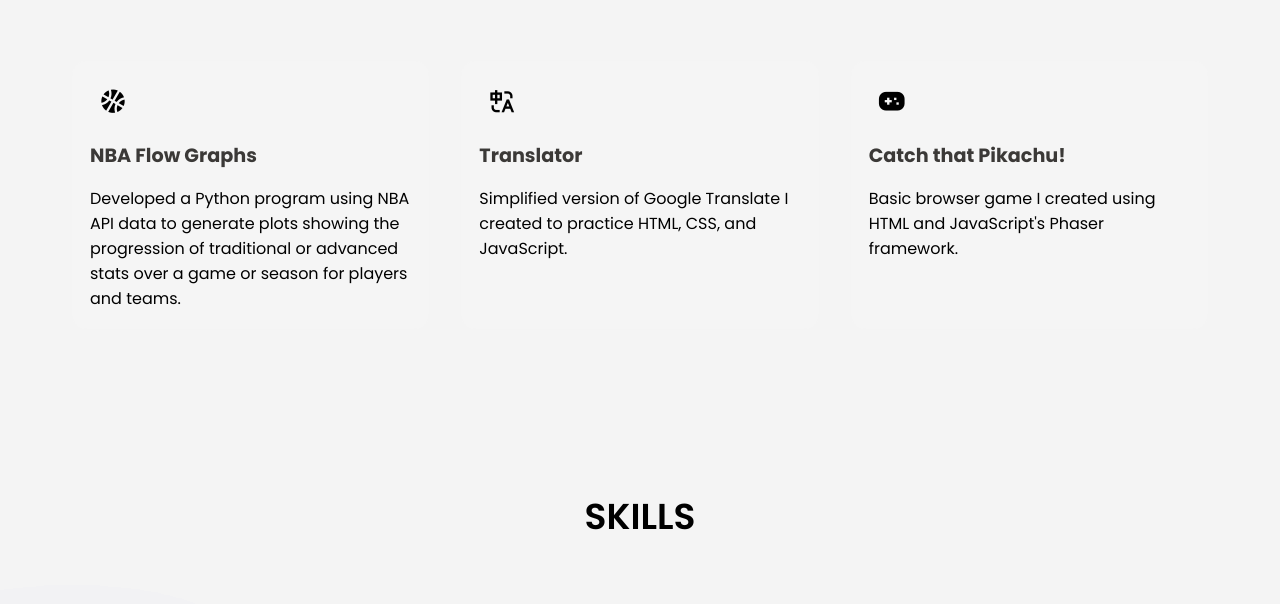
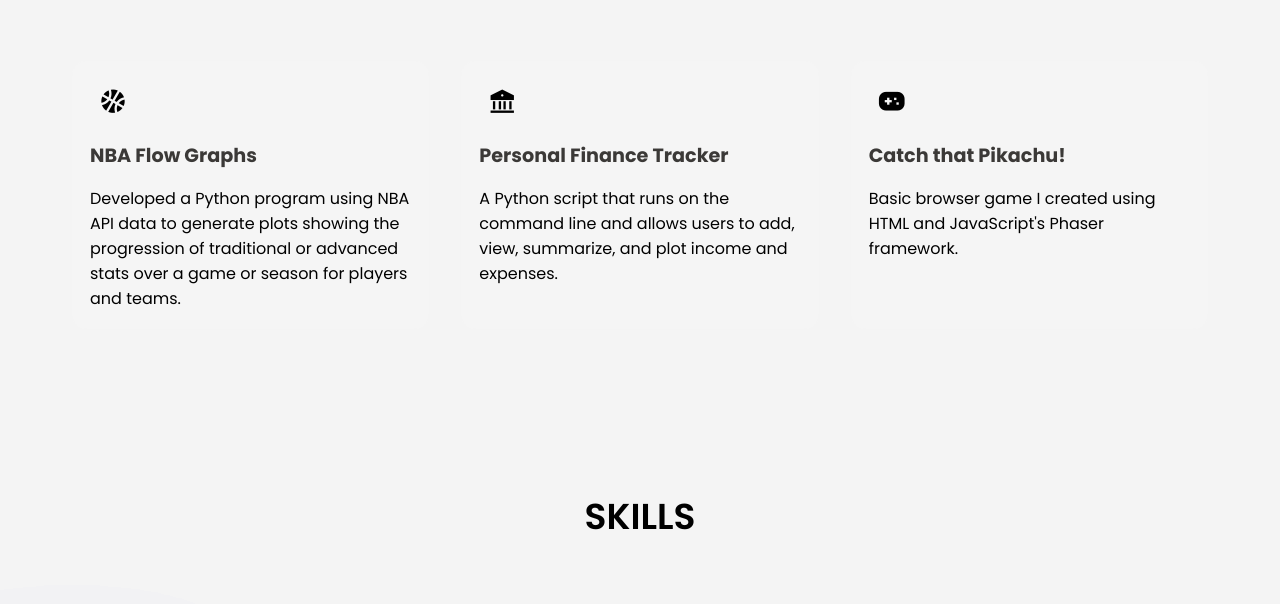
Before and after one commit to art-lin/portfolio, a plain HTML site: page index.html in a window 1280 px wide. Shown: the part 966-1570 px from the top of the page. Drawn offline with nearby package versions, Linux system fonts and the light colour scheme.

Commit message:
Edit projects

```diff
--- a/index.html
+++ b/index.html
@@ -6,6 +6,7 @@
     <link rel="stylesheet" href="https://cdnjs.cloudflare.com/ajax/libs/remixicon/3.5.0/remixicon.min.css">
     <link rel="stylesheet" href="style.css">
     <title>Arthur Lin</title>
+    <link rel="icon" type="image/x-icon" href="/images/logo.png">
 </head>
 <body>
     <nav>
@@ -53,10 +54,10 @@
                 </p>
             </div>
             <div class="card">
-                <span><i class="ri-translate"></i></span>
-                <h4 class="link"><a href=https://art-lin.github.io/translator/ target = "_blank">Translator</a></h4>
+                <span><i class="ri-bank-fill"></i></span>
+                <h4 class="link"><a href=https://github.com/art-lin/personal-finance target = "_blank">Personal Finance Tracker</a></h4>
                 <p>
-                    Simplified version of Google Translate I created to practice HTML, CSS, and JavaScript.
+                    A Python script that runs on the command line and allows users to add, view, summarize, and plot income and expenses.
                 </p>
             </div>
             <div class="card">
@@ -66,7 +67,6 @@
                     Basic browser game I created using HTML and JavaScript's Phaser framework.
                 </p>
             </div>
-
         </div>
     </section>
     <section class="container">
```
